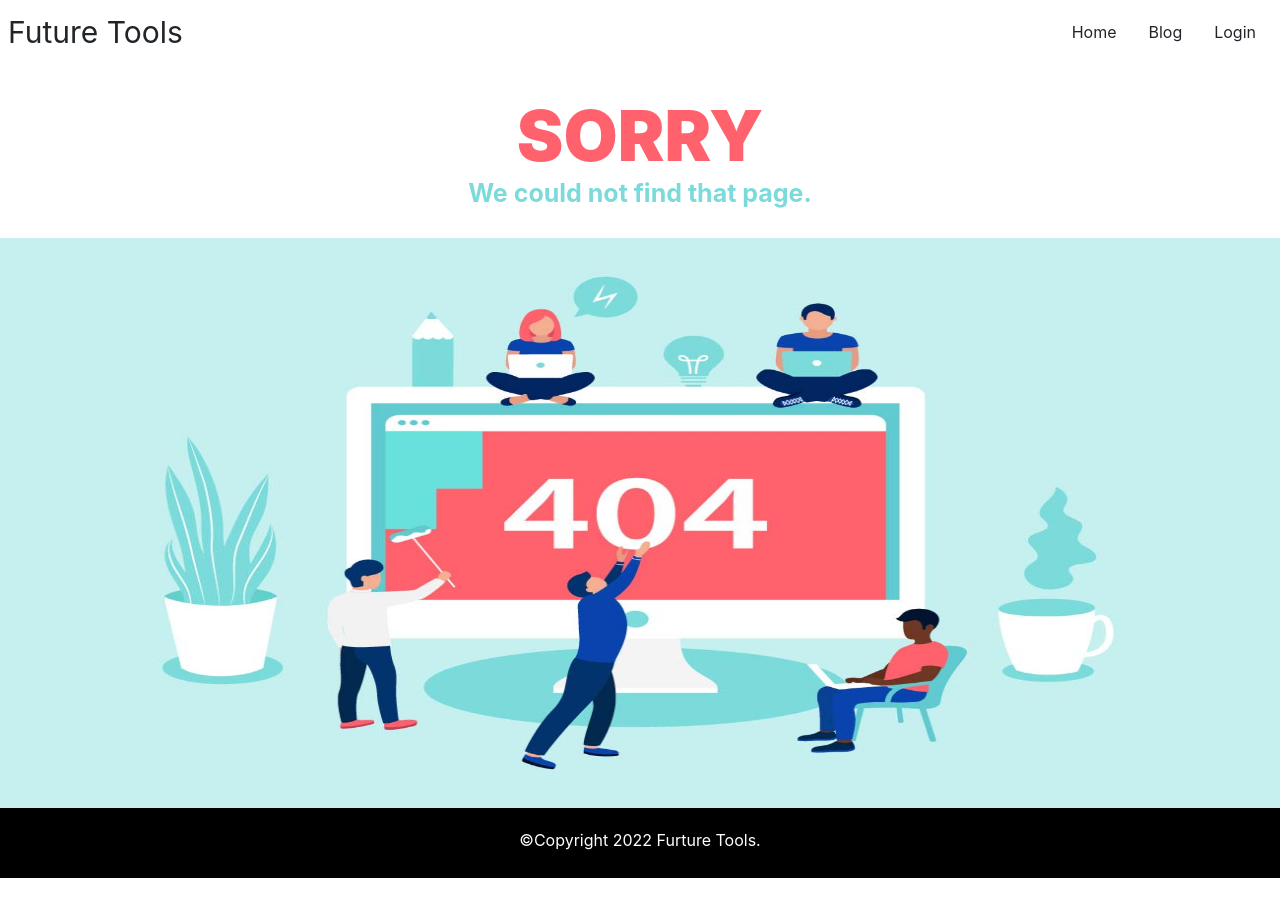
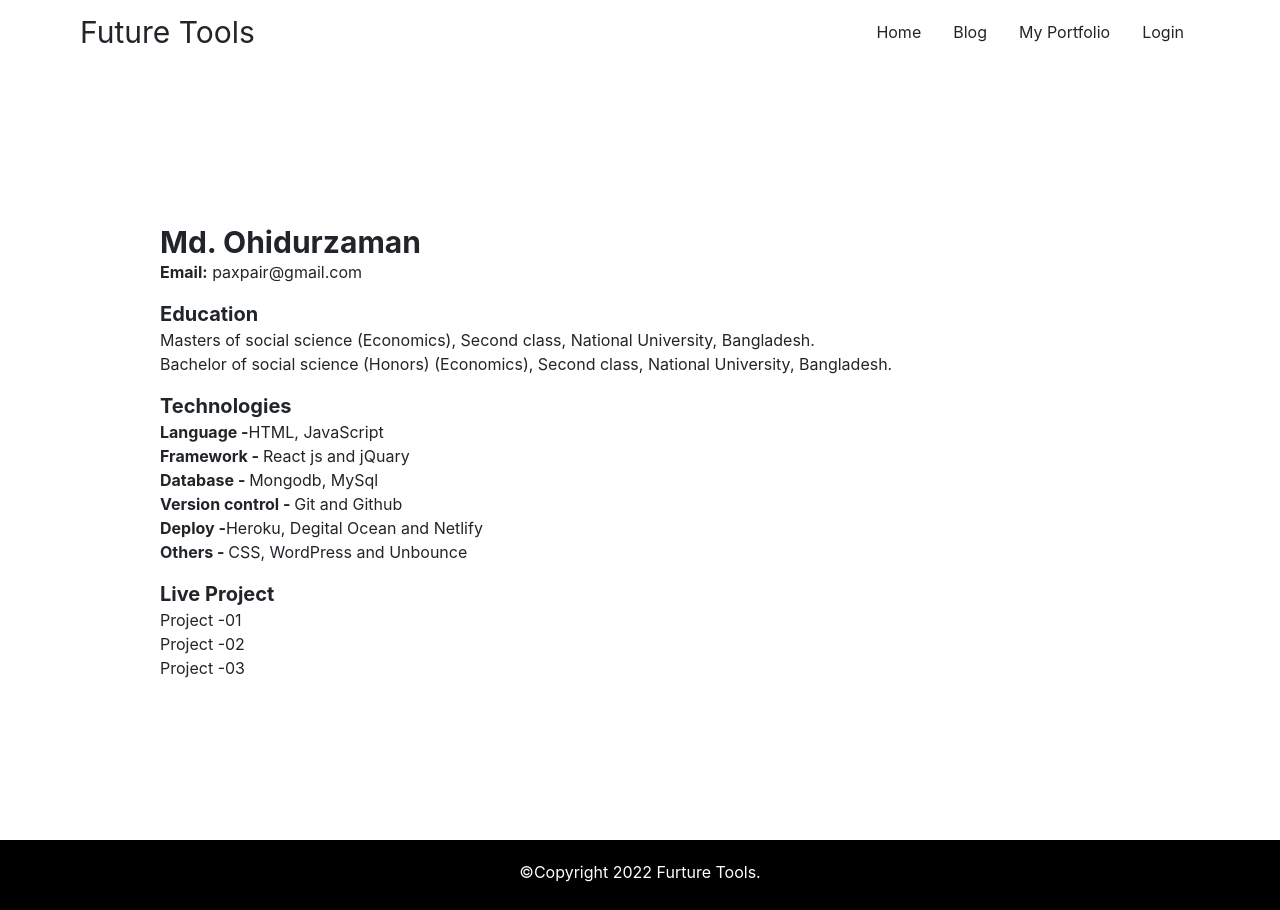
Before and after one commit to mdohidurzaman/future-tools-client, a React (Create React App) app: page /portfolio in a window 1280 px wide. Before the commit the page ends 878 px from the top, so only its background shows below. Built offline with nearby package versions, Linux system fonts and the light colour scheme; no server answers.

Commit message:
Added my portfolio route

```diff
--- a/src/App.js
+++ b/src/App.js
@@ -14,6 +14,7 @@ import Purchase from "./Pages/Purchase/Purchase";
 import Shipping from "./Pages/Shipping";
 import Footer from "./Components/Shared/Footer";
 import NotFound from "./Pages/NotFound";
+import MyPortfolio from "./Pages/MyPortfolio";
 function App() {
   return (
     <div className="App">
@@ -32,6 +33,7 @@ function App() {
         <Route path="/login" element={<Login></Login>}></Route>
         <Route path="/register" element={<Register></Register>}></Route>
         <Route path="/blog" element={<Blog></Blog>}></Route>
+        <Route path="/portfolio" element={<MyPortfolio></MyPortfolio>}></Route>
         <Route path="*" element={<NotFound></NotFound>}></Route>
         <Route
           path="/dashboard"
--- a/src/Components/Shared/Header.js
+++ b/src/Components/Shared/Header.js
@@ -19,6 +19,9 @@ const Header = () => {
       </li>
       <li>
         <Link to="/blog">Blog</Link>
+      </li>
+      <li>
+        <Link to="/portfolio">My Portfolio</Link>
       </li>
 
       {user && (
@@ -42,7 +45,7 @@ const Header = () => {
   );
 
   return (
-    <div class="navbar bg-base-100">
+    <div class="navbar bg-base-100 px-20">
       <div class="navbar-start">
         <div class="dropdown">
           <label tabindex="0" class="btn btn-ghost lg:hidden">
--- /dev/null
+++ b/src/Pages/MyPortfolio.js
@@ -0,0 +1,58 @@
+import React from "react";
+
+const MyPortfolio = () => {
+  return (
+    <div className="m-40">
+      <h1 className="text-3xl font-bold">Md. Ohidurzaman</h1>
+      <p className=" pb-3">
+        <span className="font-bold">Email:</span> paxpair@gmail.com
+      </p>
+      <h4 className="text-xl font-bold">Education</h4>
+      <p>
+        Masters of social science (Economics), Second class, National
+        University, Bangladesh.
+      </p>
+      <p className=" pb-3">
+        Bachelor of social science (Honors) (Economics), Second class, National
+        University, Bangladesh.
+      </p>
+      <h4 className="text-xl font-bold">Technologies</h4>
+      <p>
+        <span className="font-bold">Language -</span>
+        HTML, JavaScript
+      </p>
+      <p>
+        <span className="font-bold">Framework - </span>
+        React js and jQuary
+      </p>
+      <p>
+        <span className="font-bold">Database - </span>
+        Mongodb, MySql
+      </p>
+      <p>
+        <span className="font-bold">Version control - </span>
+        Git and Github
+      </p>
+      <p>
+        <span className="font-bold">Deploy -</span>
+        Heroku, Degital Ocean and Netlify
+      </p>
+      <p className=" pb-3">
+        <span className="font-bold">Others - </span>
+        CSS, WordPress and Unbounce
+      </p>
+      <h4 className="text-xl font-bold">Live Project</h4>
+      <p>
+        <a href="https://management-app-zaman.herokuapp.com/">Project -01</a>
+      </p>
+      <p>
+        <a href="https://zaman-blog.herokuapp.com/">Project -02</a>
+      </p>
+      <p>
+        <a href="https://finance-zaman.herokuapp.com/">Project -03</a>
+      </p>
+    </div>
+  );
+};
+
+export default MyPortfolio;
```
